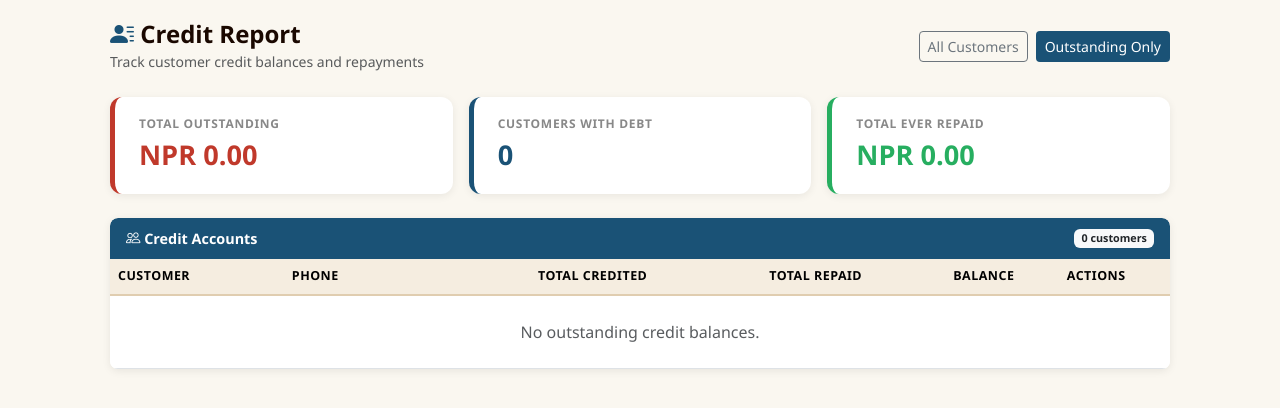
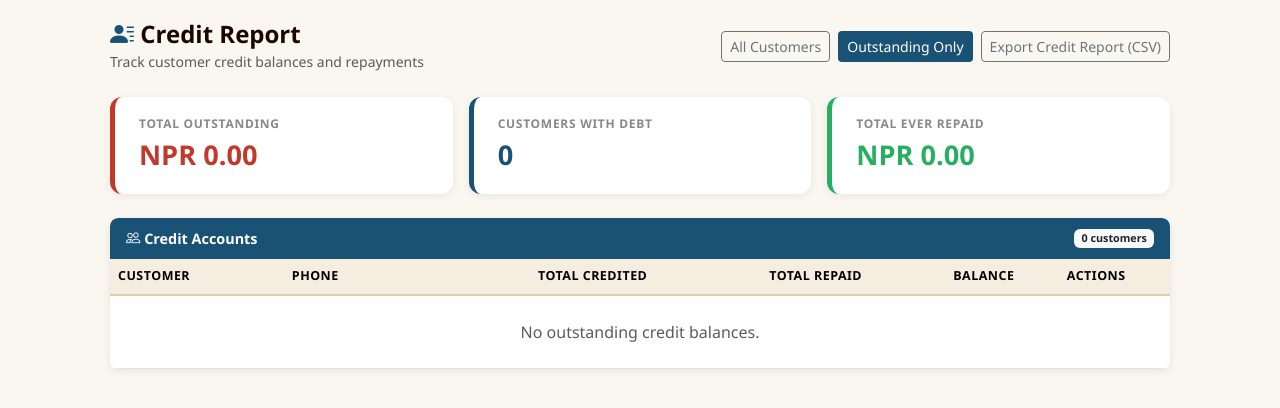
Before and after one commit to alishmaharjan/Cafe-management-system, a Django app: page /credit/ in a window 1280 px wide. Shown: the part 67-475 px from the top of the page. Run offline with Django 5.2, Linux system fonts and the light colour scheme; the visitor is signed in with stand-in values (Sample User, id 1); data that the repository does not hold is empty.

Commit message:
Direct sale automation and export credit

```diff
--- a/A-cafe/cafe_system/core/services.py
+++ b/A-cafe/cafe_system/core/services.py
@@ -31,8 +31,6 @@ def _aggregate_recipe_requirements(order: Order):
             qty_needed = recipe.qty_per_item * item.qty
             required[recipe.ingredient_id] = required.get(recipe.ingredient_id, Decimal('0')) + qty_needed
     return required
-
-
 def _aggregate_direct_sale_requirements(order: Order):
     required = {}
     items = order.items.select_related('product').all()
--- a/A-cafe/cafe_system/core/templates/core/credit.html
+++ b/A-cafe/cafe_system/core/templates/core/credit.html
@@ -37,6 +37,9 @@
       <button class="btn btn-sm btn-outline-secondary" id="filterAllBtn" onclick="setFilter('all')">All Customers</button>
       <button class="btn btn-sm" id="filterDebtBtn"
               style="background:#1a5276;color:#fff;" onclick="setFilter('debt')">Outstanding Only</button>
+      <button class="btn btn-sm btn-outline-secondary" onclick="exportCreditReport()">
+        Export Credit Report (CSV)
+      </button>
     </div>
   </div>
 
@@ -186,6 +189,10 @@ const historyModal = new bootstrap.Modal(document.getElementById('historyModal')
 const repayModal   = new bootstrap.Modal(document.getElementById('repayModal'));
 
 function fmtNPR(v) { return 'NPR ' + parseFloat(v || 0).toFixed(2); }
+
+function exportCreditReport() {
+  window.location.href = '/api/credit/accounts/export';
+}
 
 async function loadAccounts() {
   try {
--- a/A-cafe/cafe_system/core/urls.py
+++ b/A-cafe/cafe_system/core/urls.py
@@ -58,5 +58,6 @@ urlpatterns = [
     # Credit accounts
     path('credit/accounts', views.credit_accounts, name='credit_accounts'),
     path('credit/accounts/<int:account_id>', views.credit_account_detail, name='credit_account_detail'),
+    path('credit/accounts/export', views.credit_accounts_export, name='credit_accounts_export'),
     path('credit/accounts/<int:account_id>/repay', views.credit_repay, name='credit_repay'),
 ]
--- a/A-cafe/cafe_system/core/views.py
+++ b/A-cafe/cafe_system/core/views.py
@@ -1712,6 +1712,33 @@ def credit_account_detail(request, account_id):
 
 @api_login_required
 @csrf_exempt
+@require_http_methods(['GET'])
+def credit_accounts_export(request):
+    """Export customer credit/due report as CSV."""
+    accounts = CreditAccount.objects.prefetch_related('records').order_by('name')
+
+    response = HttpResponse(content_type='text/csv')
+    response['Content-Disposition'] = (
+        f'attachment; filename="credit_accounts_due_{timezone.now().date().isoformat()}.csv"'
+    )
+    writer = csv.writer(response)
+    writer.writerow(['Customer', 'Phone', 'Total Credited', 'Total Repaid', 'Outstanding Balance'])
+
+    for a in accounts:
+        credit, repaid, balance = _credit_balance(a)
+        writer.writerow([
+            a.name,
+            a.phone or '',
+            str(credit),
+            str(repaid),
+            str(balance),
+        ])
+
+    return response
+
+
+@api_login_required
+@csrf_exempt
 @require_http_methods(['POST'])
 def credit_repay(request, account_id):
     body = _json_body(request)
```
